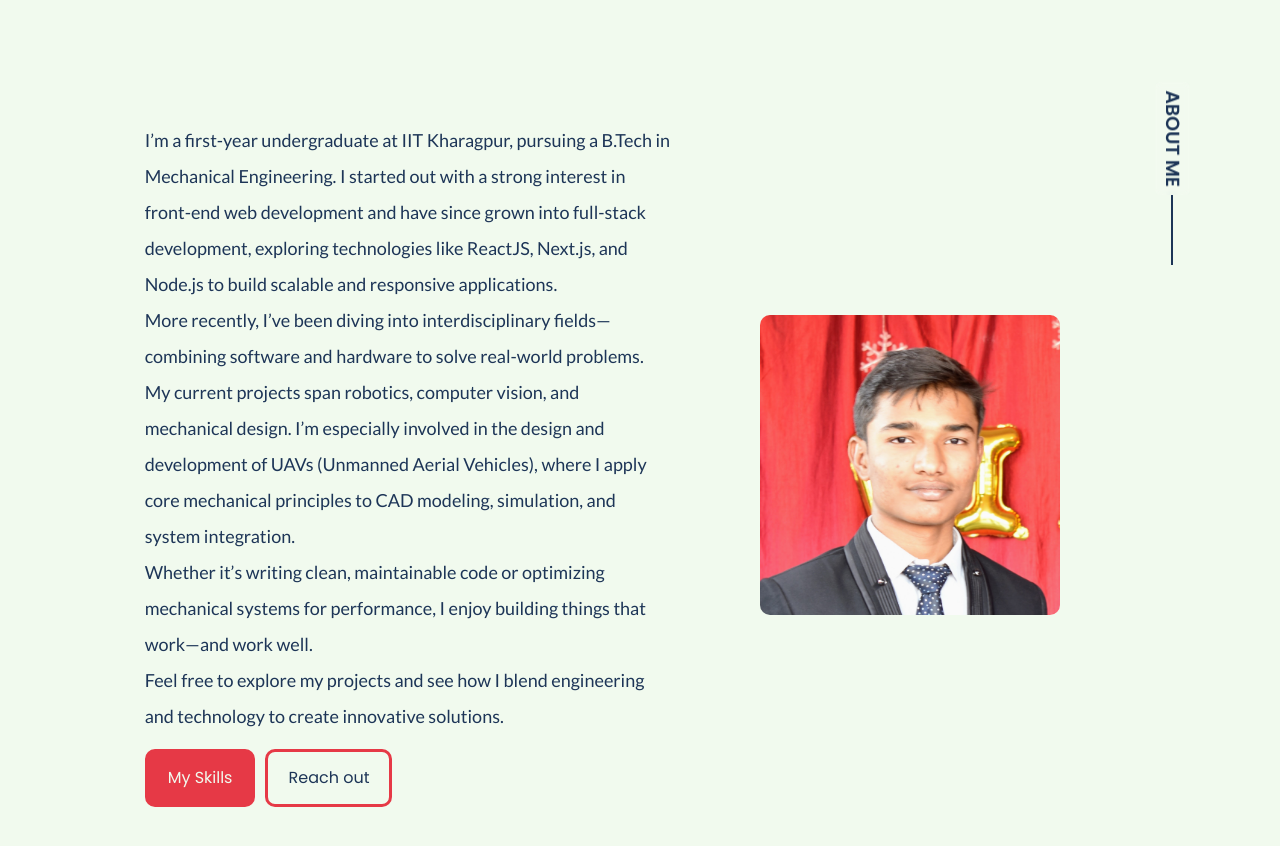
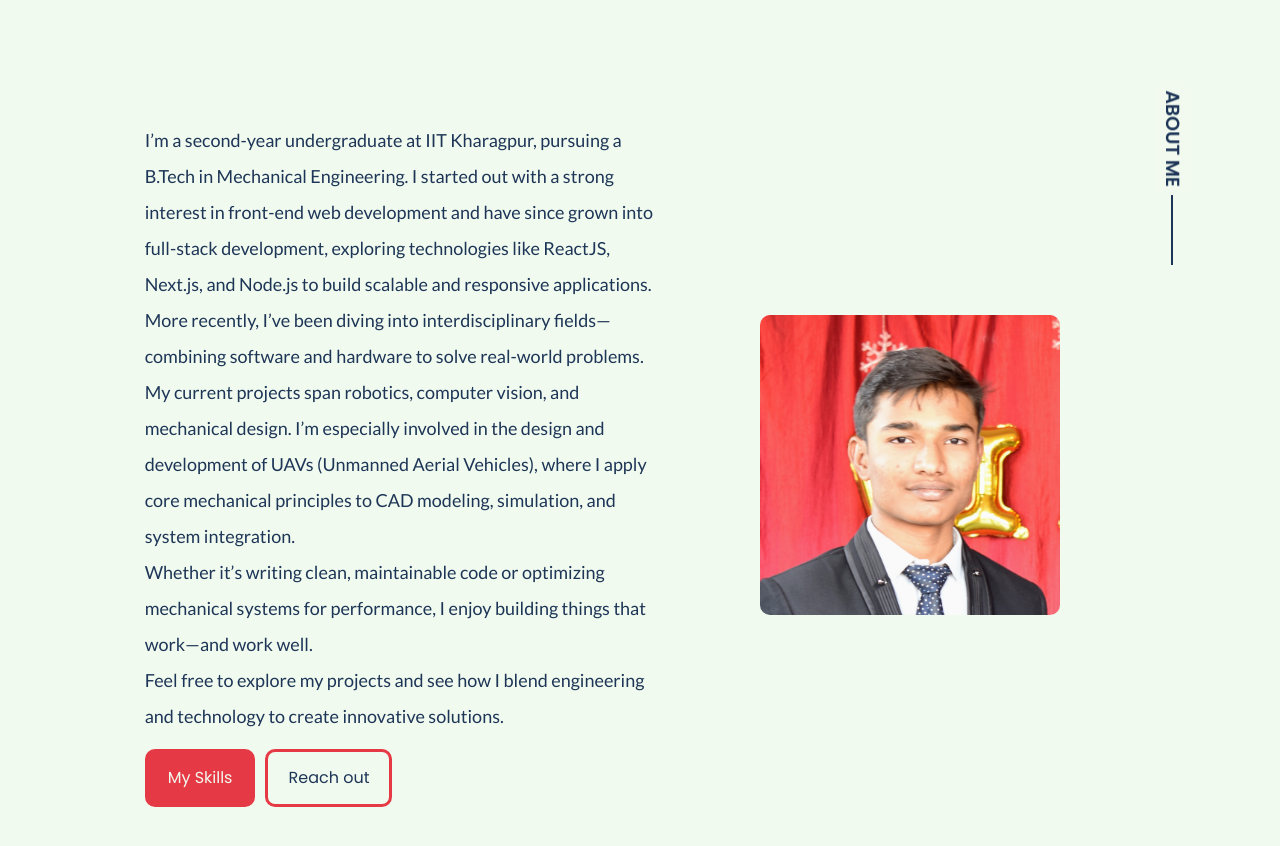
Before and after one commit to PraneetDixit/react-portfolio, a React (Create React App) app: page / in a window 1280 px wide. Shown: the part 880-1726 px from the top of the page. Built offline with nearby package versions, Linux system fonts and the light colour scheme.

Commit message:
Update App.js

```diff
--- a/src/App.js
+++ b/src/App.js
@@ -146,7 +146,7 @@ function App() {
             <div id="about">
                 <div className="aboutInfo">
                     <p>
-                        I’m a first-year undergraduate at IIT Kharagpur,
+                        I’m a second-year undergraduate at IIT Kharagpur,
                         pursuing a B.Tech in Mechanical Engineering. I started
                         out with a strong interest in front-end web development
                         and have since grown into full-stack development,
```
